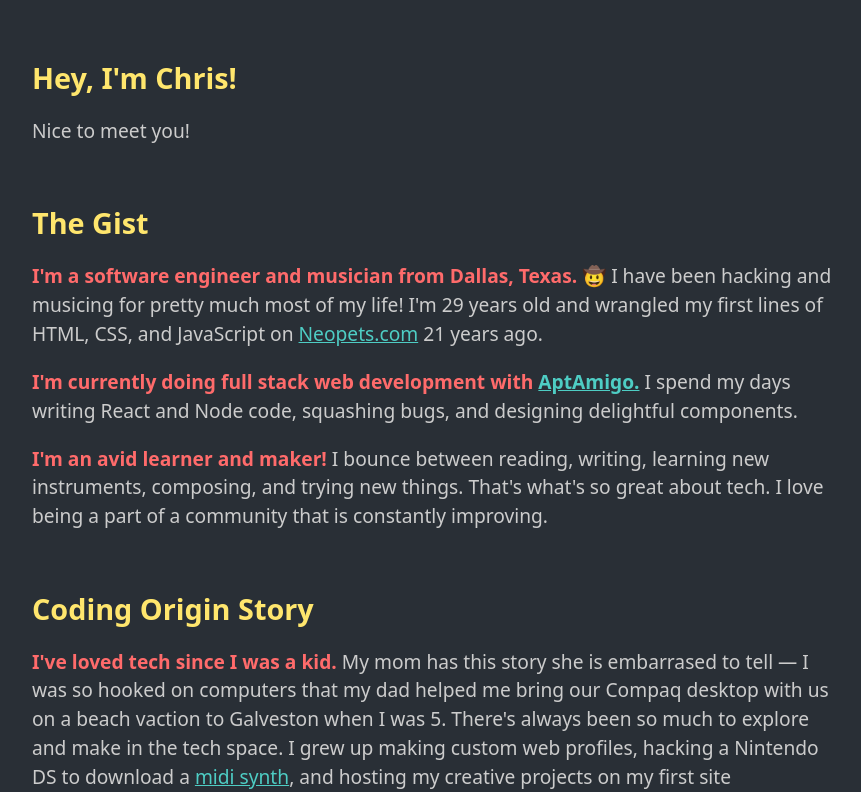
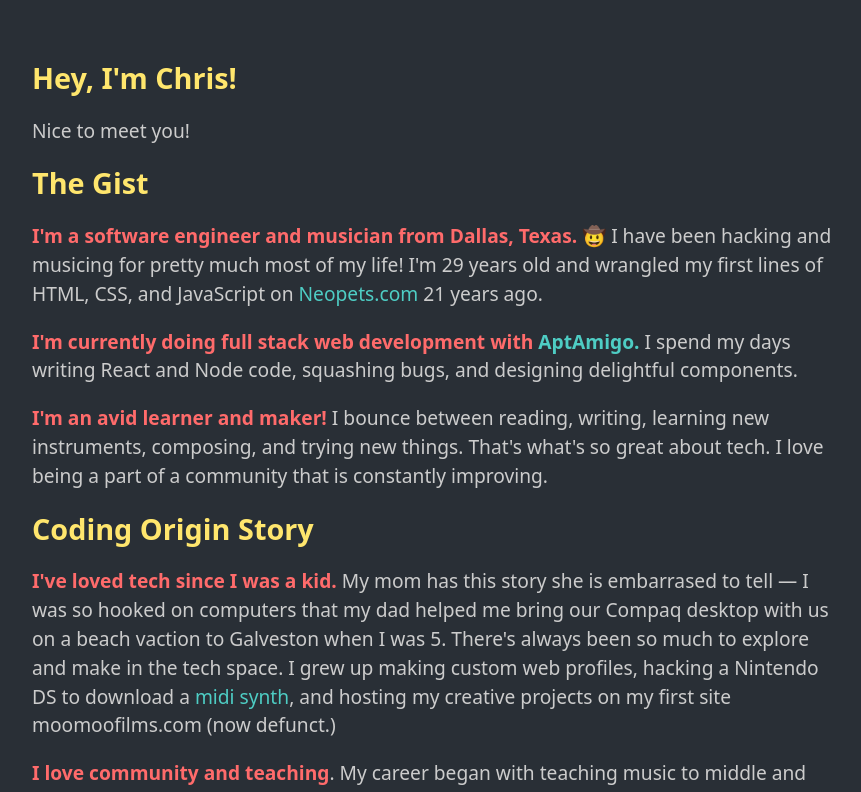
Before and after one commit to cdpadilla42/chrisdpadilla.com, a Next.js app: page /about in a window 1280 px wide. Shown: the top 792 px of the page, without its empty margins (208-1069 px from the left). Built offline with nearby package versions, Linux system fonts and the light colour scheme.

Commit message:
Style articles

```diff
--- a/components/post-body.js
+++ b/components/post-body.js
@@ -2,7 +2,7 @@ import markdownStyles from './markdown-styles.module.css';
 
 export default function PostBody({ content }) {
   return (
-    <div className="max-w-2xl mx-auto">
+    <div className="markdown">
       <div
         className={markdownStyles['markdown']}
         dangerouslySetInnerHTML={{ __html: content }}
--- a/styles/index.css
+++ b/styles/index.css
@@ -37,7 +37,6 @@ h3 {
 
 h2,
 h3 {
-  margin-top: 4rem;
 }
 
 h3 {
@@ -107,9 +106,12 @@ nav {
   flex-basis: 3rem;
 }
 
-a.no_underline {
+a {
   text-decoration: none;
-  /* color: ; */
+}
+
+a:hover {
+  text-decoration: underline;
 }
 
 footer {
@@ -150,3 +152,8 @@ strong {
 .tags span:first-child {
   margin-left: 0;
 }
+
+.markdown h2,
+.markdown h3 {
+  margin-top: 4rem;
+}
```
